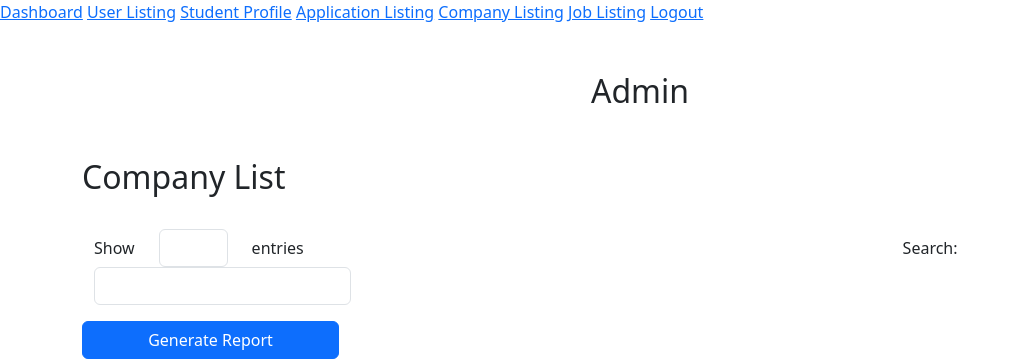
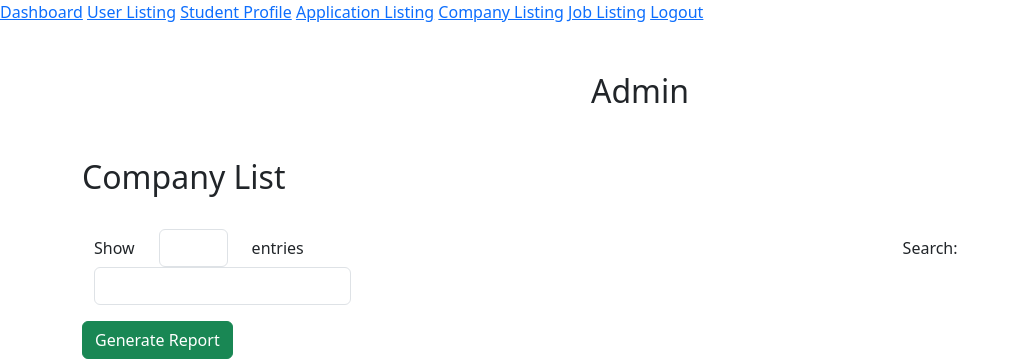
Before and after one commit to stephanopineda/JobPortal, a PHP site: page /admin/company-listing/c.listing.php in a window 1280 px wide. Shown: the top 359 px of the page, without its empty margins (0-1019 px from the left). Run offline with PHP 8.4, Linux system fonts and the light colour scheme; the visitor is signed in with stand-in values (Sample User, id 1); data that the repository does not hold is empty.

Commit message:
Update c.listing.php

```diff
--- a/admin/company-listing/c.listing.php
+++ b/admin/company-listing/c.listing.php
@@ -183,7 +183,7 @@
 
 
     ?>
-      <input type="report" name="report" value="Generate Report"  class="btn btn-primary">
+      <input type="button" name="report" value="Generate Report"  class="btn btn-success">
 
     </tbody>
   </table>
```
